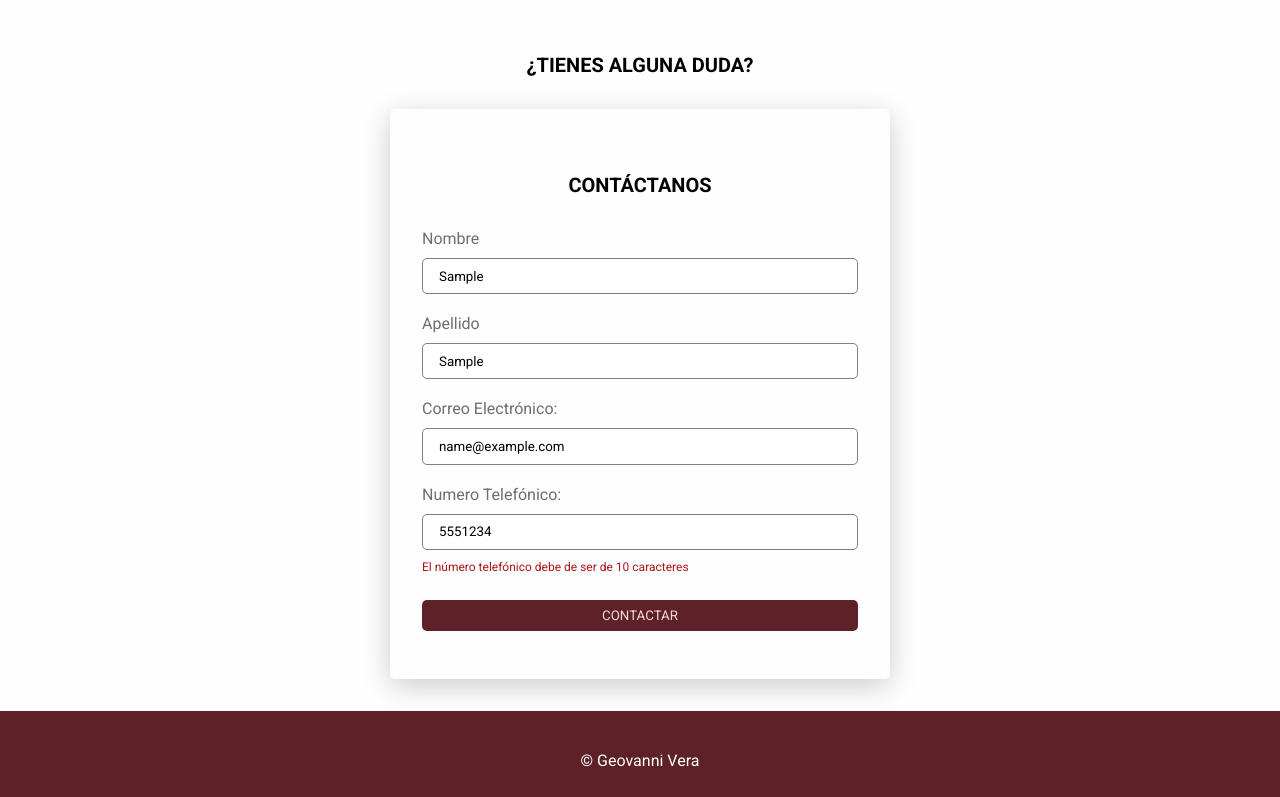
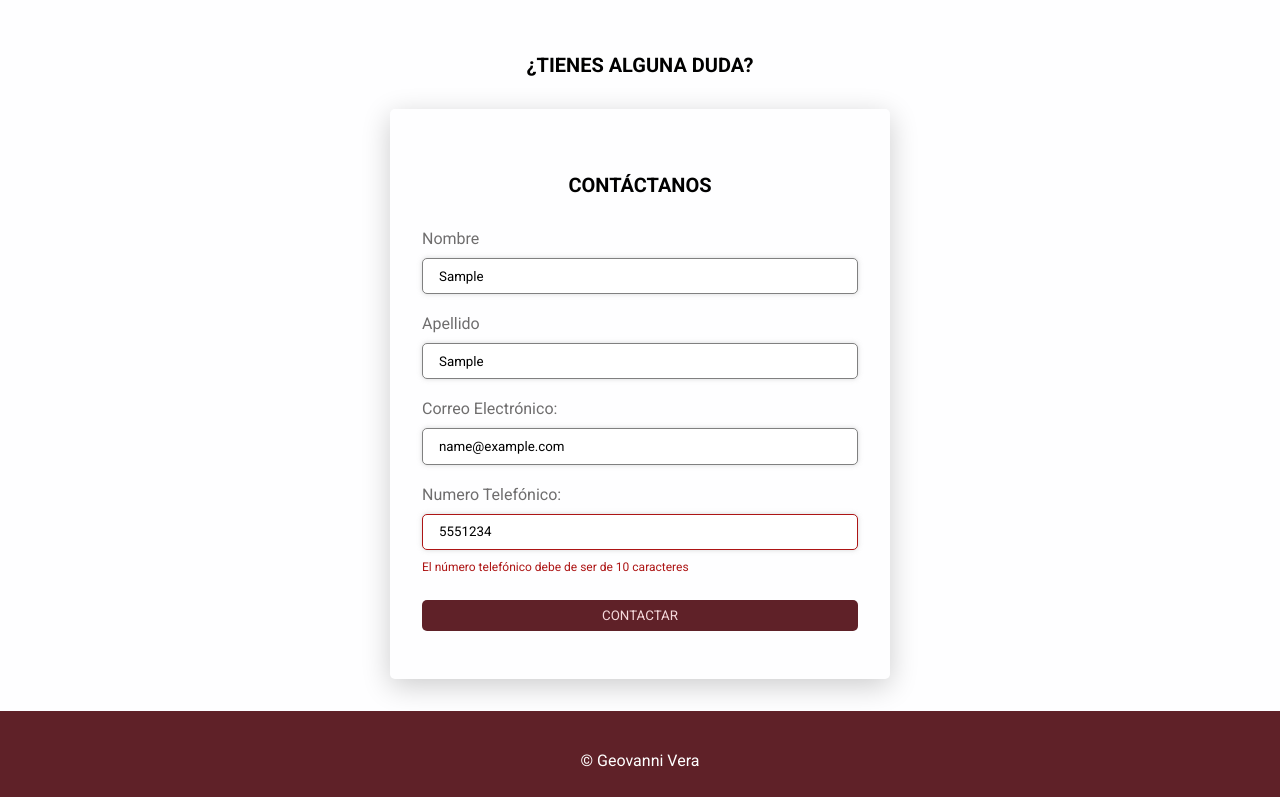
Before and after one commit to GeovanniVera/ejercicio-entrevista, a plain HTML site: page index.html in a window 1280 px wide. Both pictures are taken after typing "Sample", "Sample", "name@example.com", "5551234" into the empty fields and a click on the button "CONTACTAR". Shown: the part 2274-3071 px from the top of the page. Drawn offline with Linux system fonts and the light colour scheme.

Commit message:
se agregaron vlaidaciones para los inputs de nombre , apellido y telefono

```diff
--- a/css/style.css
+++ b/css/style.css
@@ -207,6 +207,11 @@ p {
     border: none;
     border: 1px solid grey;
     border-radius: 5px;
+    box-shadow: 0px 0px 5px rgba(152, 155, 154, 0.382);
+}
+
+.field input.border-error{
+    border: 1px solid var(--error);
 }
 
 .field .error {
--- a/js/ui/form.js
+++ b/js/ui/form.js
@@ -11,6 +11,22 @@ export function iniciarFormulario() {
 
     const containerForm = document.getElementById('container-form');
     containerForm.innerHTML = renderForm(initialValues, {})
+
+
+    const renderAndAttachListeners = (data = initialValues, errors = {}) => {
+        containerForm.innerHTML = renderForm(data, errors);
+
+        const inputName = document.getElementById('name');
+        const inputLastName = document.getElementById('lastname');
+        const inputTel = document.getElementById('tel');
+
+        validateLetters(inputName);
+        validateLetters(inputLastName);
+        validateNumbers(inputTel);
+    };
+
+    // Llamamos a la función para la primera renderización.
+    renderAndAttachListeners();
 
     //obtenemos los datos del formulario cuando el usuario de click en contactar
     containerForm.addEventListener('submit', (e) => {
@@ -30,13 +46,12 @@ export function iniciarFormulario() {
 
 
             if (Object.keys(errors).length > 0) {
-                containerForm.innerHTML = renderForm(data, errors)
+                renderAndAttachListeners(data, errors);
+
             } else {
-
-
                 //mostramos una alerta tipo toast
                 toast('¡Formulario enviado con éxito!', true);
-                containerForm.innerHTML = renderForm()
+                renderAndAttachListeners();
                 e.target.reset();
             }
         }
@@ -69,22 +84,22 @@ function renderForm(data = initialValues, errors = {}) {
                 <h3>Contáctanos</h3>
                 <div class ="field">
                     <label for="name">Nombre</label>
-                    <input type="text" id="name" name="name" value="${data.name}">
+                    <input type="text" id="name" name="name" value="${data.name}" class="${errors.name ? 'border-error' : ''}">
                     <span class="error" name="error-name" id="error-name">${errors.name ? errors.name : ''}</span>
                 </div>
                 <div class ="field">
                     <label for="last_name">Apellido</label>
-                    <input type="text" id="lastname" name="lastname" value="${data.lastname}">
+                    <input type="text" id="lastname" class="${errors.lastname ? 'border-error' : ''}" name="lastname" value="${data.lastname}">
                     <span class="error" name="error-lastname" id="error-lastname">${errors.lastname ? errors.lastname : ''}</span>
                 </div>
                 <div class ="field">
                     <label for="age">Correo Electrónico:</label>
-                    <input type="email" id="email" name="email" value="${data.email}">
+                    <input type="email" id="email" name="email" value="${data.email}" class="${errors.email ? 'border-error' : ''}">
                     <span class="error" name="error-email" id="error-email">${errors.email ? errors.email : ''}</span>
                 </div>
                 <div class ="field">
                     <label for="tel">Numero Telefónico:</label>
-                    <input type="tel" id="tel" name="tel" value="${data.tel ? data.tel : ''}">
+                    <input type="tel" id="tel" name="tel" value="${data.tel ? data.tel : ''}" class="${errors.tel ? 'border-error' : ''}">
                     <span class="error" name="error-tel" id="error-tel">${errors.tel ? errors.tel : ''}</span>
                 </div>
                 <button type="submit" class="btn red red-hover">Contactar</button>
@@ -118,7 +133,7 @@ export function validate(data) {
         errors['lastname'] = "Este formato es invalido";
     }
 
-    if (data['email'].trim() === '' ) {
+    if (data['email'].trim() === '') {
         errors['email'] = "Este campo es obligatorio";
     } else if (data.email && !emailRegex.test(data.email)) {
         errors['email'] = "El correo electrónico debe contener un simbolo de @";
@@ -133,3 +148,26 @@ export function validate(data) {
 
     return errors;
 }
+
+const validateLetters = (reference) => {
+    reference.addEventListener('keydown', function (evento) {
+        const key = evento.keyCode || evento.which;
+        const tecla = String.fromCharCode(key);
+        const patron = /^[a-zA-ZáéíóúÁÉÍÓÚñÑ\s]+$/;
+        if (!patron.test(tecla) && key !== 8 && key !== 46 && key !== 9 && (key < 37 || key > 40)) {
+            evento.preventDefault();
+        }
+    });
+}
+
+
+const validateNumbers = (reference) => {
+    reference.addEventListener('keydown', function (evento) {
+        const key = evento.keyCode || evento.which;
+        const tecla = String.fromCharCode(key);
+        const patron = /[0-9]/;
+        if (!patron.test(tecla) && key !== 8 && key !== 46 && key !== 9 && (key < 37 || key > 40)) {
+            evento.preventDefault();
+        }
+    });
+}
```
